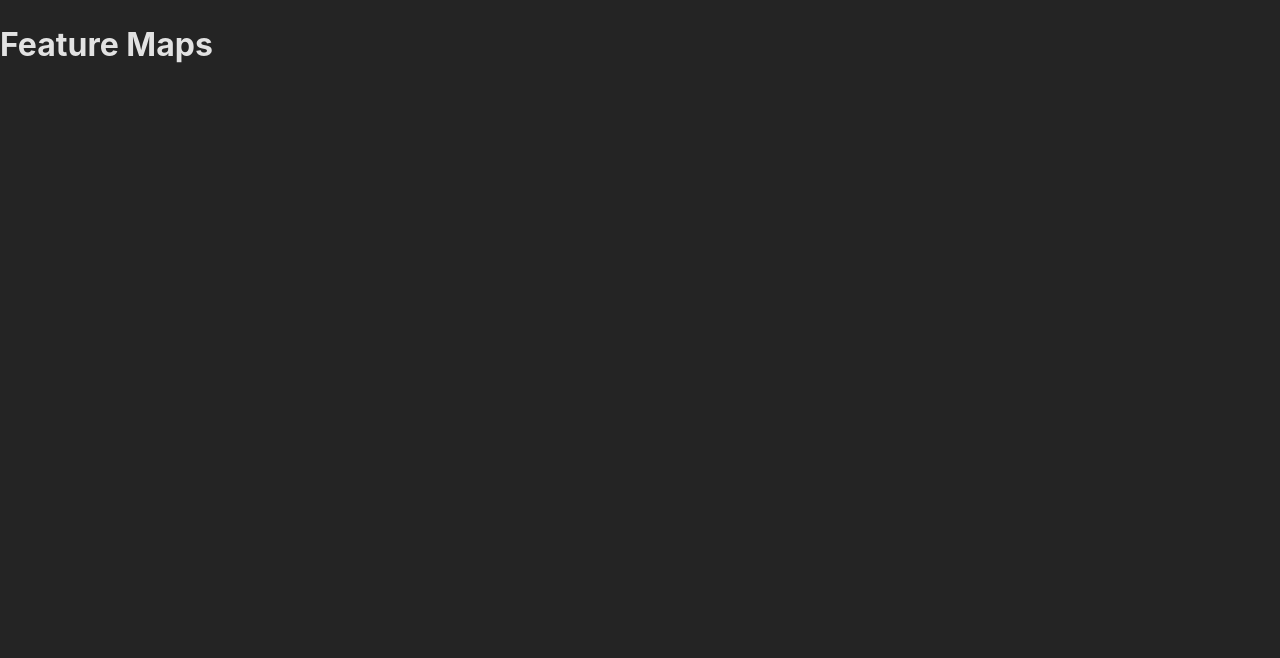
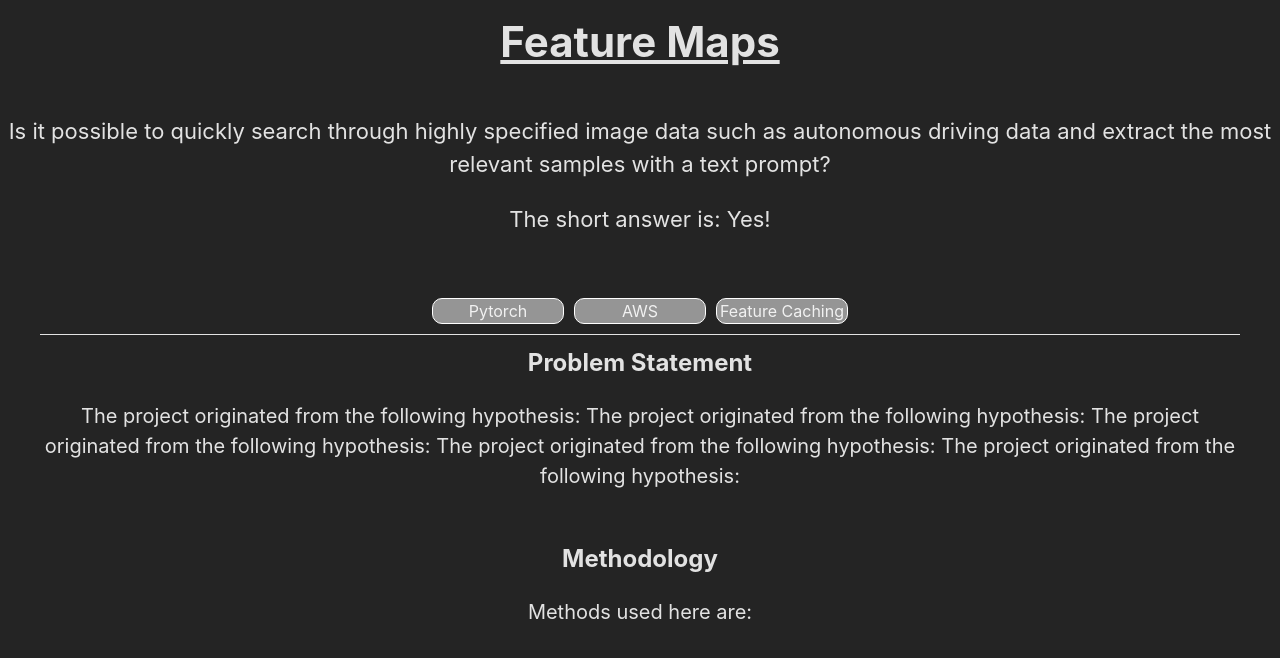
Before and after one commit to MattG-bci/Personal-Website, a React (Vite) app: page /components/blogs/FeatureMaps in a window 1280 px wide. Shown: the top 658 px of the page. Built offline with nearby package versions, Linux system fonts and the light colour scheme.

Commit message:
Added description in Background section

```diff
--- a/src/components/Background.css
+++ b/src/components/Background.css
@@ -42,7 +42,7 @@
     margin-bottom: 5px;
   }
 
-  .event .title {
+  .event {
     font-size: 18px;
     color: #333;
     margin-bottom: 10px;
@@ -55,7 +55,15 @@
 
   .desc {
     text-align: center;
-    max-width: 250px
+    max-width: 300px
+  }
+
+  .title div {
+    font-size: 18px;
+    color: #333;
+    margin-bottom: 10px;
+    text-align: center;
+    width: 300px;
   }
 
   .event .dot {
--- a/src/components/Background.tsx
+++ b/src/components/Background.tsx
@@ -26,7 +26,7 @@ export default function Background() {
                     </div>
                     <div className="date">May 2020</div>
                     <div className="title">Joining SELA</div>
-                    <div className="desc">Joined Sheffield Engineering Leadership Academy (SELA), a programme for engineering students to develop soft skills such as communication and leadership.</div>
+                    <div className="desc">Enrolled in Sheffield Engineering Leadership Academy (SELA), a programme for engineering students to develop soft skills such as communication and leadership.</div>
                 </div>
             </div>
             <div className="event">
@@ -37,7 +37,7 @@ export default function Background() {
                     </div>
                     <div className="date">June 2022</div>
                     <div className="title">Internship at Insigneo Institute</div>
-                    <div className="desc">Description of Event 3 goes here.</div>
+                    <div className="desc">Started a summer internship as a Deep Learning Research Intern to work on semantic segmentation and classification of jaw lesions on panoramic radiographs.</div>
                 </div>
             </div>
             <div className="event">
@@ -47,8 +47,8 @@ export default function Background() {
                         <img src="src/assets/sheffield.jpeg" height="60" width="60" alt="Sheffield Grad"></img>
                     </div>
                     <div className="date">July 2022</div>
-                    <div className="title">Graduating with 1st Class Honours</div>
-                    <div className="desc">Description of Event 4 goes here.</div>
+                    <div className="title">Graduated University of Sheffield</div>
+                    <div className="desc">Graduated with 1st Class Honours in BEng Bioengineering.</div>
                 </div>
             </div>
             <div className="event">
@@ -59,7 +59,7 @@ export default function Background() {
                     </div>
                     <div className="date">October 2022</div>
                     <div className="title">MSc at Imperial College London</div>
-                    <div className="desc">Description of Event 4 goes here.</div>
+                    <div className="desc">Commenced master's studies in Applied Machine Learning at Imperial College London.</div>
                 </div>
             </div>
             <div className="event">
@@ -70,7 +70,7 @@ export default function Background() {
                     </div>
                     <div className="date">June 2023</div>
                     <div className="title">Internship at Fusionride</div>
-                    <div className="desc">Description of Event 4 goes here.</div>
+                    <div className="desc">Joined Fusionride as a Machine Learning Intern, working on multi-modal autonomous driving data.</div>
                 </div>
             </div>
             <div className="event">
@@ -80,8 +80,8 @@ export default function Background() {
                         <img src="src/assets/imperial.png" height="60" width="60" alt="Imperial Grad"></img>
                     </div>
                     <div className="date">October 2023</div>
-                    <div className="title">Graduating ICL with Distinction</div>
-                    <div className="desc">Description of Event 4 goes here.</div>
+                    <div className="title">Graduated Imperial College London</div>
+                    <div className="desc">Graduated MSc with Distinction. Scored 80% in disseration hence produced a publication-quality work.</div>
                 </div>
             </div>
         </div>
--- a/src/components/blogs/FeatureMaps.tsx
+++ b/src/components/blogs/FeatureMaps.tsx
@@ -3,7 +3,33 @@
 const FeatureMaps = () => {
     return (
         <div>
-            <h1>Feature Maps</h1>
+            <div className="title-article">Feature Maps</div>
+            <div className="abstract-article">
+                <div>
+                    <p>Is it possible to quickly search through highly specified image data such as autonomous driving data and extract the most relevant samples with a text prompt?</p>
+
+                    <p>The short answer is: Yes!</p>
+                </div>
+            </div>
+            <div className="keywords">
+                <div className="keyword-box">Pytorch</div>
+                <div className="keyword-box">AWS</div>
+                <div className="keyword-box">Feature Caching</div>
+            </div>
+            <div className="article-section">
+                <div className="section-title">Problem Statement</div>
+                <div className="section-description">
+                    <p>The project originated from the following hypothesis: The project originated from the following hypothesis: The project originated from the following hypothesis: The project originated from the following hypothesis: The project originated from the following hypothesis:</p>
+
+                </div>
+            </div>
+            <div className="article-section">
+                <div className="section-title">Methodology</div>
+                <div className="section-description">
+                    <p>Methods used here are:</p>
+
+                </div>
+            </div>
         </div>
     )
 };
--- a/src/components/blogs/Overfitting.tsx
+++ b/src/components/blogs/Overfitting.tsx
@@ -3,7 +3,33 @@
 const Overfitting = () => {
     return (
         <div>
-            <h1>Overfitting</h1>
+            <div className="title-article">Overfitting</div>
+            <div className="abstract-article">
+                <div>
+                    <p>Is it possible to quickly search through highly specified image data such as autonomous driving data and extract the most relevant samples with a text prompt?</p>
+
+                    <p>The short answer is: Yes!</p>
+                </div>
+            </div>
+            <div className="keywords">
+                <div className="keyword-box">Pytorch</div>
+                <div className="keyword-box">AWS</div>
+                <div className="keyword-box">Feature Caching</div>
+            </div>
+            <div className="article-section">
+                <div className="section-title">Problem Statement</div>
+                <div className="section-description">
+                    <p>The project originated from the following hypothesis: The project originated from the following hypothesis: The project originated from the following hypothesis: The project originated from the following hypothesis: The project originated from the following hypothesis:</p>
+
+                </div>
+            </div>
+            <div className="article-section">
+                <div className="section-title">Methodology</div>
+                <div className="section-description">
+                    <p>Methods used here are:</p>
+
+                </div>
+            </div>
         </div>
     )
 };
--- a/src/components/projects/Robolecturer.tsx
+++ b/src/components/projects/Robolecturer.tsx
@@ -3,7 +3,33 @@
 const RoboLecturer = () => {
     return (
         <div>
-            <h1>RoboLecturer</h1>
+            <div className="title-article">RoboLecturer</div>
+            <div className="abstract-article">
+                <div>
+                    <p>Is it possible to quickly search through highly specified image data such as autonomous driving data and extract the most relevant samples with a text prompt?</p>
+
+                    <p>The short answer is: Yes!</p>
+                </div>
+            </div>
+            <div className="keywords">
+                <div className="keyword-box">Pytorch</div>
+                <div className="keyword-box">AWS</div>
+                <div className="keyword-box">Feature Caching</div>
+            </div>
+            <div className="article-section">
+                <div className="section-title">Problem Statement</div>
+                <div className="section-description">
+                    <p>The project originated from the following hypothesis: The project originated from the following hypothesis: The project originated from the following hypothesis: The project originated from the following hypothesis: The project originated from the following hypothesis:</p>
+
+                </div>
+            </div>
+            <div className="article-section">
+                <div className="section-title">Methodology</div>
+                <div className="section-description">
+                    <p>Methods used here are:</p>
+
+                </div>
+            </div>
         </div>
     )
 };
--- a/src/components/projects/SceneRepresentation.tsx
+++ b/src/components/projects/SceneRepresentation.tsx
@@ -3,7 +3,33 @@
 const SceneRepresentation = () => {
     return (
         <div>
-            <h1>Scene Representation</h1>
+            <div className="title-article">Scene Representation and Pre-Tagging</div>
+            <div className="abstract-article">
+                <div>
+                    <p>Is it possible to quickly search through highly specified image data such as autonomous driving data and extract the most relevant samples with a text prompt?</p>
+
+                    <p>The short answer is: Yes!</p>
+                </div>
+            </div>
+            <div className="keywords">
+                <div className="keyword-box">Pytorch</div>
+                <div className="keyword-box">AWS</div>
+                <div className="keyword-box">Feature Caching</div>
+            </div>
+            <div className="article-section">
+                <div className="section-title">Problem Statement</div>
+                <div className="section-description">
+                    <p>The project originated from the following hypothesis: The project originated from the following hypothesis: The project originated from the following hypothesis: The project originated from the following hypothesis: The project originated from the following hypothesis:</p>
+
+                </div>
+            </div>
+            <div className="article-section">
+                <div className="section-title">Methodology</div>
+                <div className="section-description">
+                    <p>Methods used here are:</p>
+
+                </div>
+            </div>
         </div>
     )
 };
```
